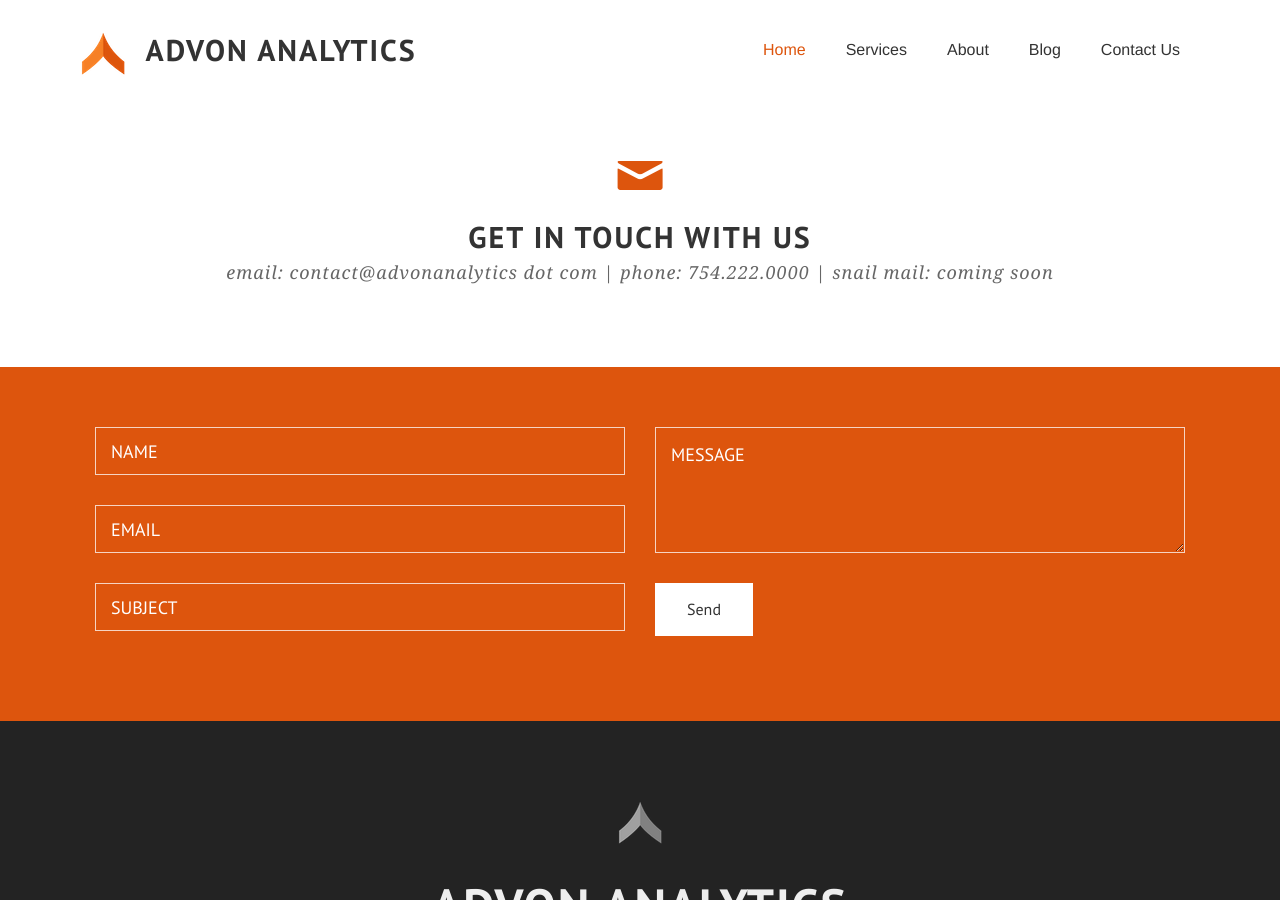
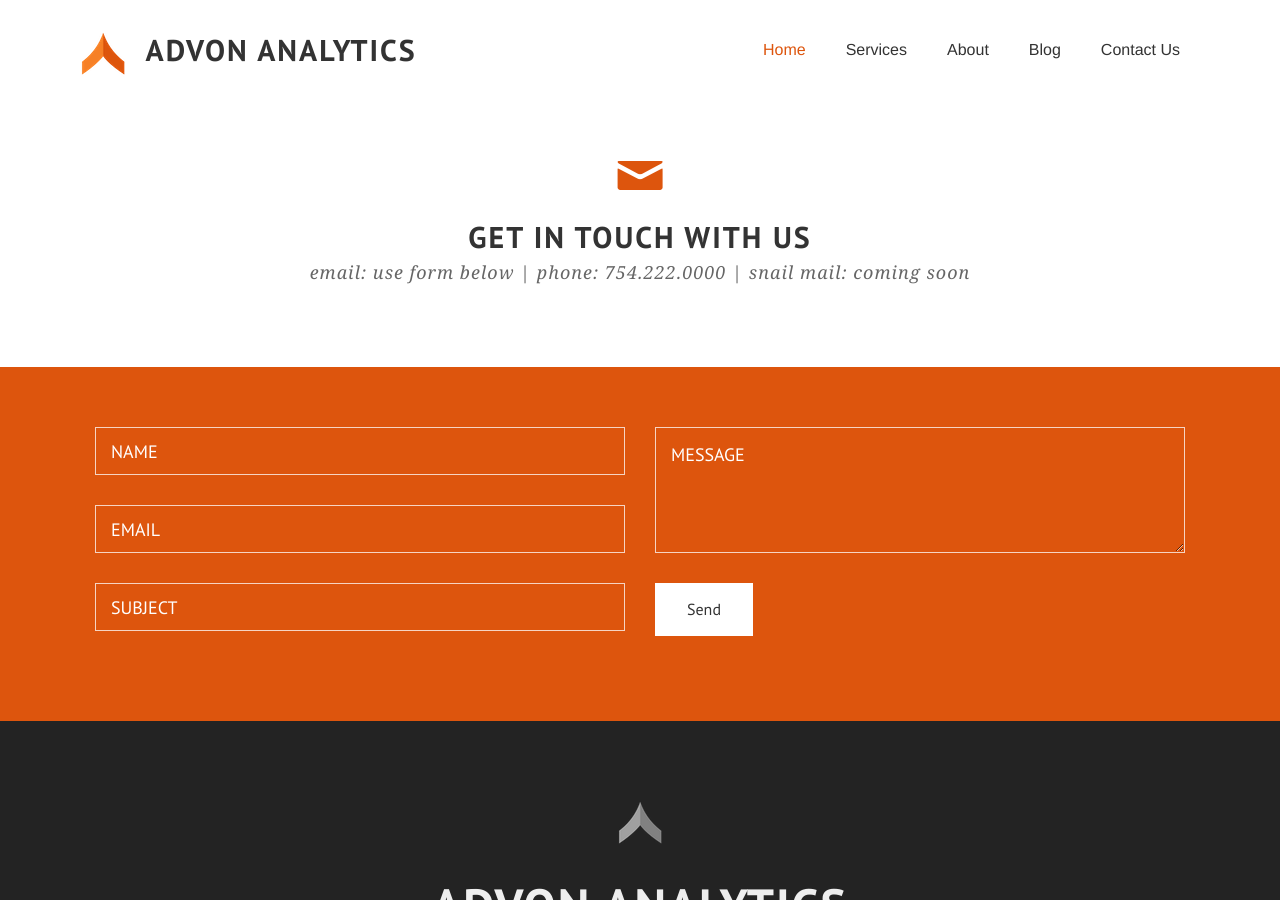
Before and after one commit to jdeer0618/advon, a Jekyll site: the page built from index.html, in a window 1280 px wide and 900 px high, scrolled down 1804 px. Built offline with Jekyll 4.4.1, drawn with Linux system fonts in a browser that asks for light colours; some web fonts are replaced; Markdown is read by kramdown in place of the engine named in the settings.

Commit message:
update email contact

```diff
--- a/_includes/get-in-touch.html
+++ b/_includes/get-in-touch.html
@@ -4,7 +4,7 @@
       <div class='special-title centered-text'>
         <i class='icon-mail'></i>
         <h2>Get In touch with us</h2>
-        <p>email: contact@advonanalytics dot com | phone: 754.222.0000 | snail mail: coming soon</p>
+        <p>email: use form below | phone: 754.222.0000 | snail mail: coming soon</p>
       </div>
     </div>
   </div>
```
